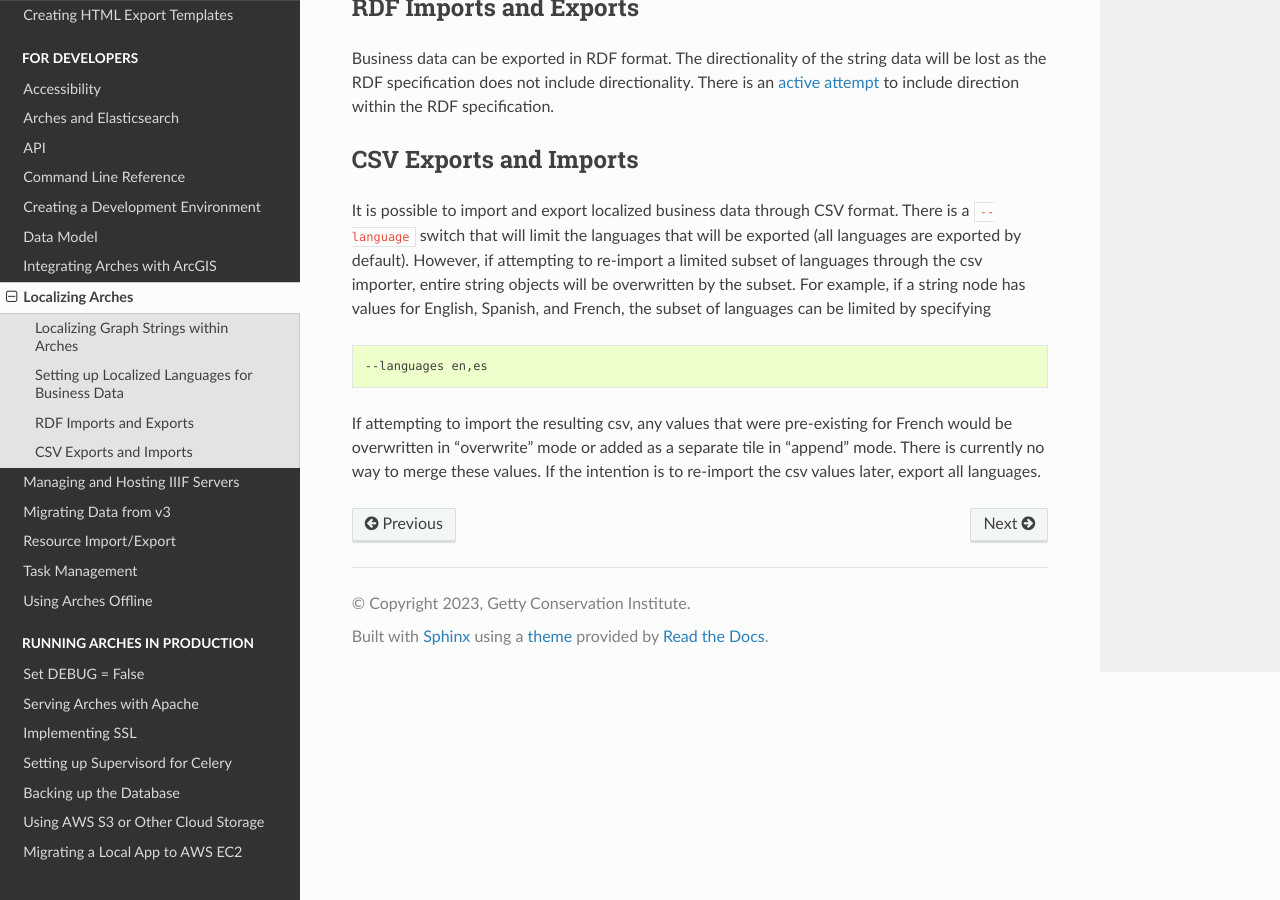
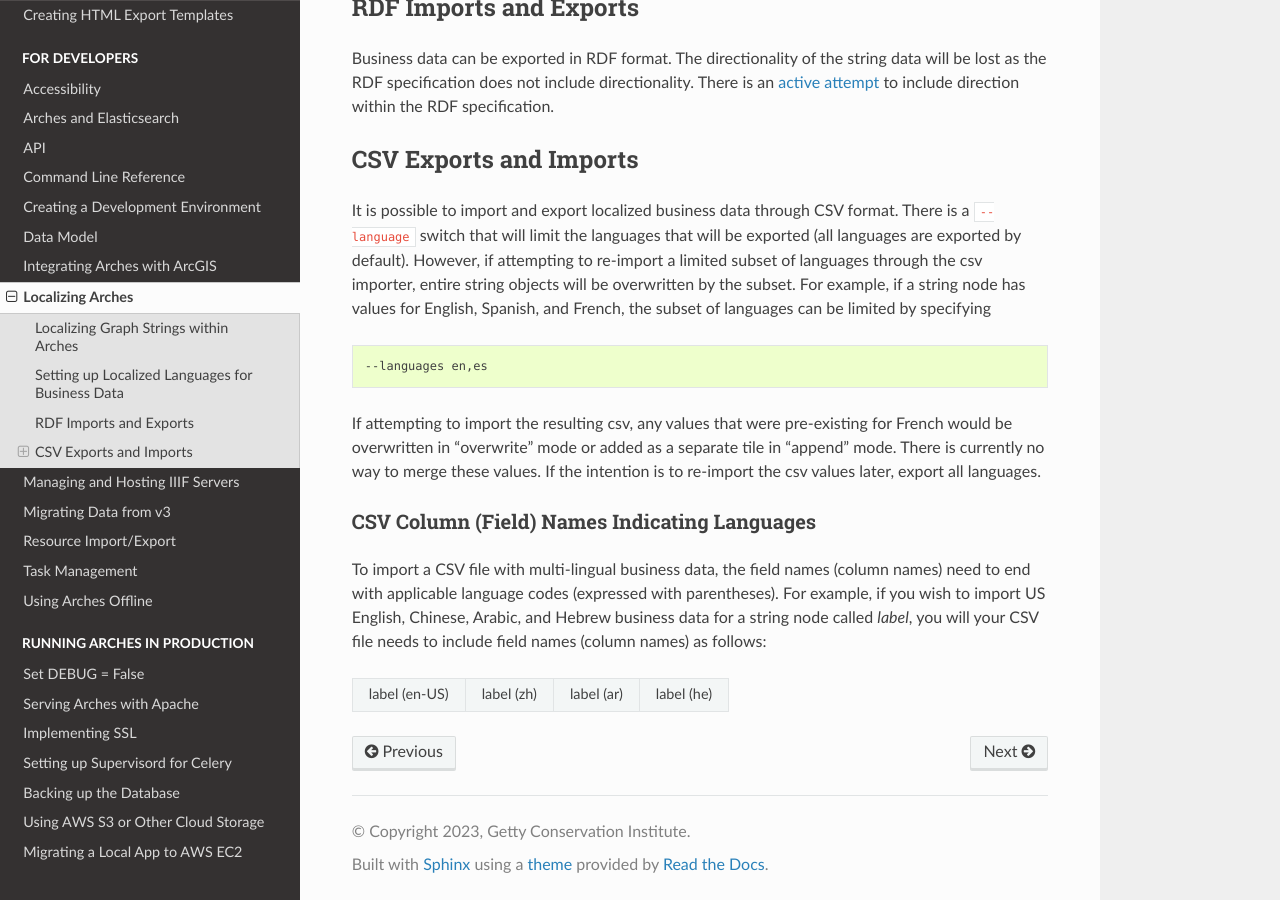
Before and after one commit to archesproject/arches-docs, a Sphinx documentation site: the page built from docs/localizing-arches.txt, in a window 1280 px wide and 900 px high, scrolled down 2435 px. Built offline with Sphinx 7.4.7 and the Read the Docs theme 2.0.0, drawn with Linux system fonts in a browser that asks for light colours.

Commit message:
Added subsection for multiple language CSV column names

```diff
--- a/docs/localizing-arches.txt
+++ b/docs/localizing-arches.txt
@@ -139,3 +139,16 @@
 overwritten in "overwrite" mode or added as a separate tile in "append" mode. There is currently
 no way to merge these values. If the intention is to re-import the csv values later, export all
 languages.
+
+
+CSV Column (Field) Names Indicating Languages
+----------------------------------------------
+
+To import a CSV file with multi-lingual business data, the field names (column names) need to end with
+applicable language codes (expressed with parentheses). For example, if you wish to import
+US English, Chinese, Arabic, and Hebrew business data for a string node called *label*,
+you will your CSV file needs to include field names (column names) as follows:
+
++---------------+------------+------------+------------+
+| label (en-US) | label (zh) | label (ar) | label (he) |
++---------------+------------+------------+------------+
```
